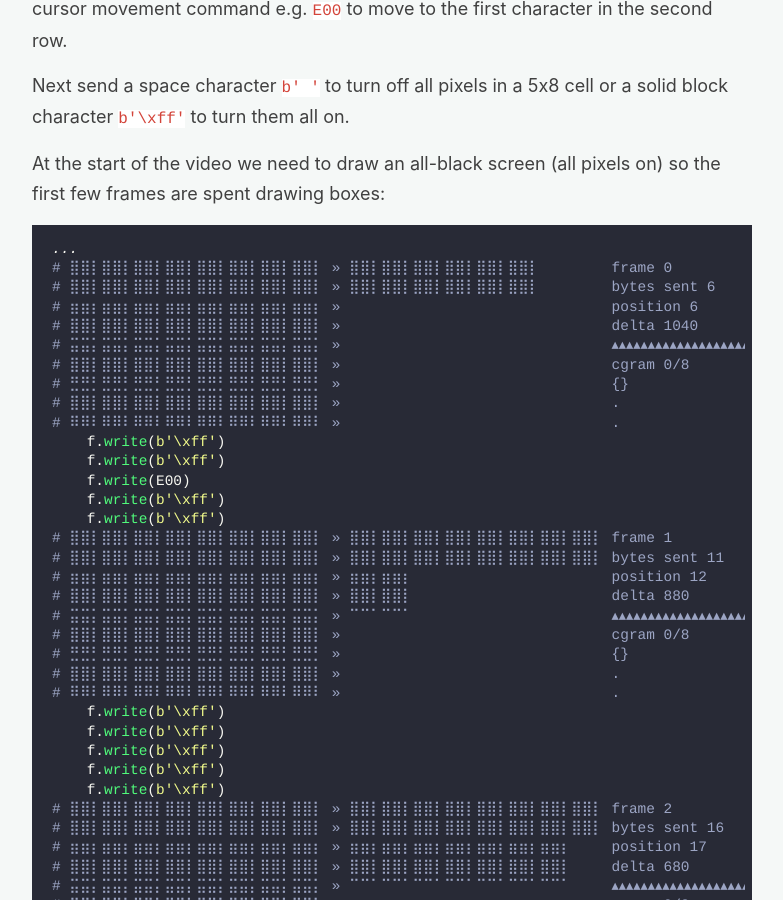
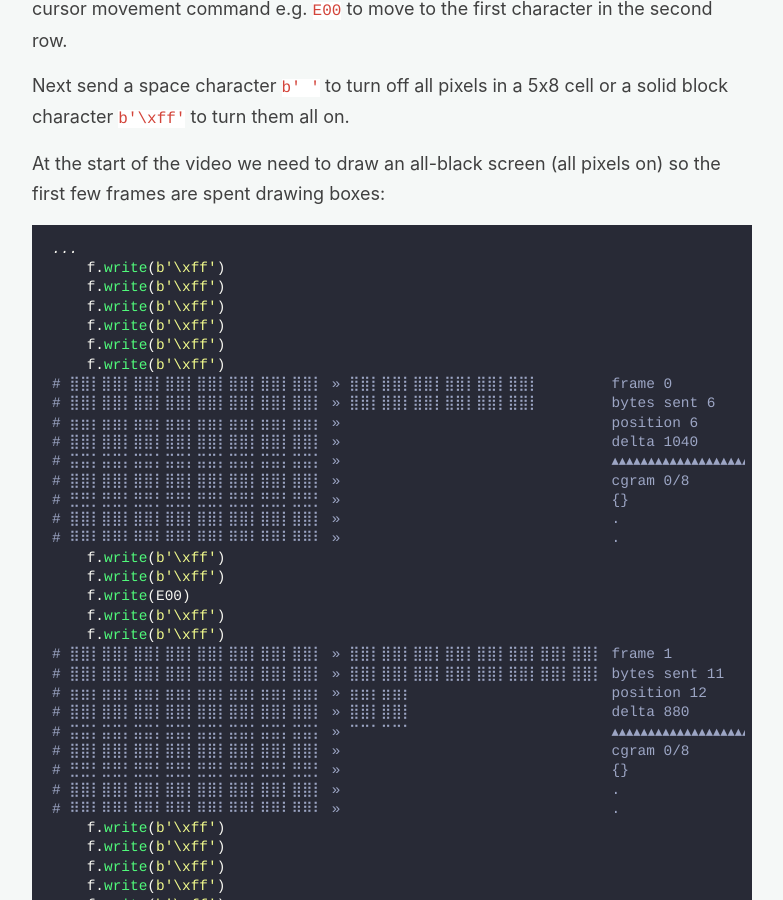
Before and after one commit to wardi/wardi.github.io, a Jekyll site: the page built from _pages/video_encoding.md, in a window 1280 px wide and 900 px high, scrolled down 4647 px. Shown: the whole window, without its empty margins (248-1031 px from the left). Built offline with Jekyll 4.4.1, drawn with Linux system fonts in a browser that asks for light colours.

Commit message:
small fix

````diff
--- a/_pages/video_encoding.md
+++ b/_pages/video_encoding.md
@@ -159,6 +159,12 @@ At the start of the video we need to draw an all-black screen (all pixels on)
 so the first few frames are spent drawing boxes:
 ```python
 ...
+    f.write(b'\xff')
+    f.write(b'\xff')
+    f.write(b'\xff')
+    f.write(b'\xff')
+    f.write(b'\xff')
+    f.write(b'\xff')
 # ⣿⣿⡇⣿⣿⡇⣿⣿⡇⣿⣿⡇⣿⣿⡇⣿⣿⡇⣿⣿⡇⣿⣿⡇ » ⣿⣿⡇⣿⣿⡇⣿⣿⡇⣿⣿⡇⣿⣿⡇⣿⣿⡇⠀⠀⠀⠀⠀⠀ frame 0
 # ⣿⣿⡇⣿⣿⡇⣿⣿⡇⣿⣿⡇⣿⣿⡇⣿⣿⡇⣿⣿⡇⣿⣿⡇ » ⣿⣿⡇⣿⣿⡇⣿⣿⡇⣿⣿⡇⣿⣿⡇⣿⣿⡇⠀⠀⠀⠀⠀⠀ bytes sent 6
 # ⣶⣶⡆⣶⣶⡆⣶⣶⡆⣶⣶⡆⣶⣶⡆⣶⣶⡆⣶⣶⡆⣶⣶⡆ » ⠀⠀⠀⠀⠀⠀⠀⠀⠀⠀⠀⠀⠀⠀⠀⠀⠀⠀⠀⠀⠀⠀⠀⠀ position 6
````
Also changed, not shown: other parts of _pages/video_encoding.md (+1 -1 lines).
